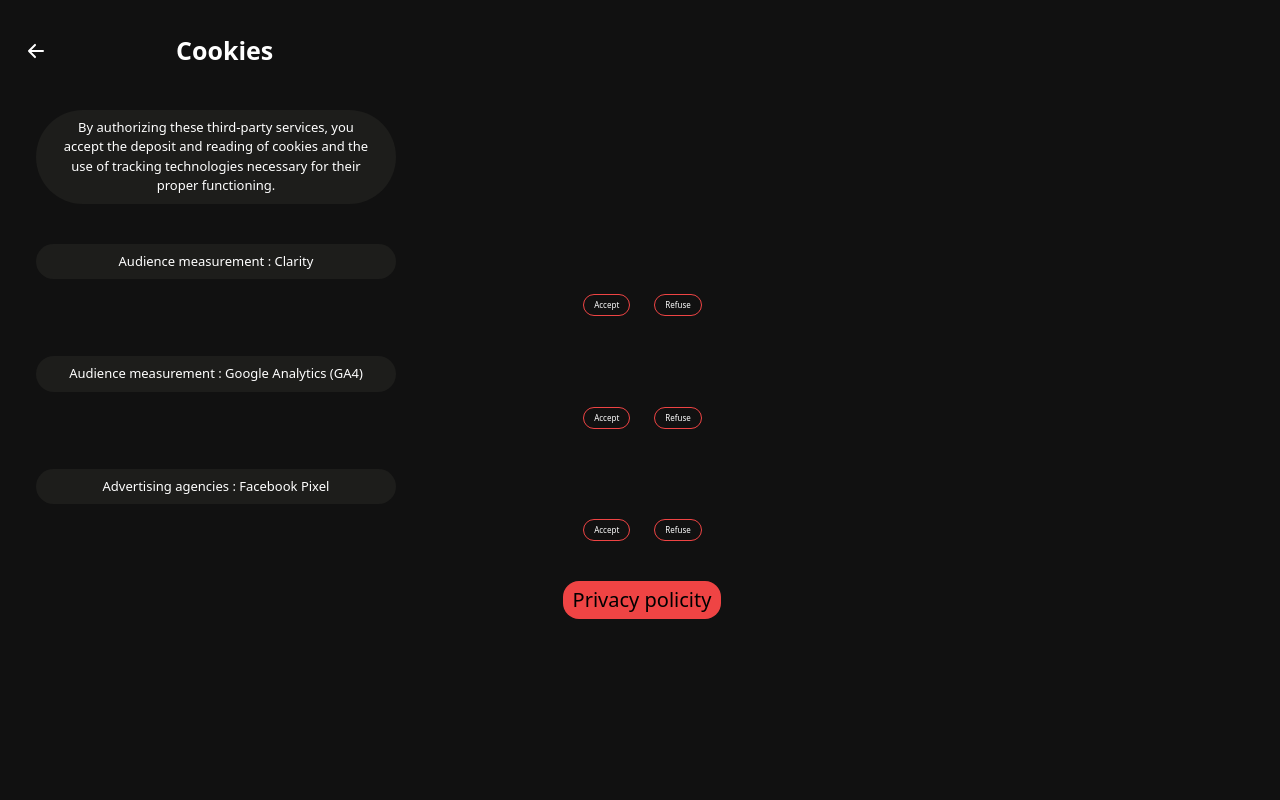
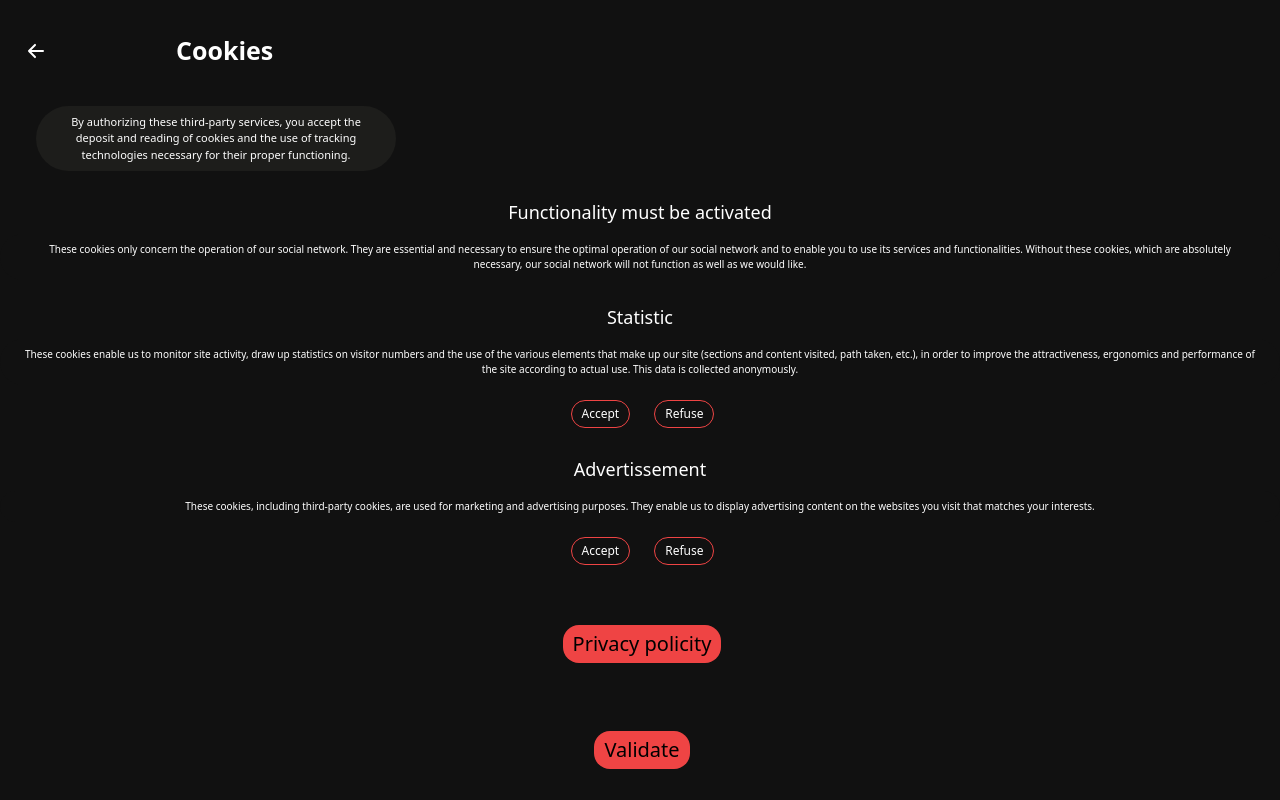
Before and after one commit to IceTeaPeche/yowl-pnpm, a Vue app in the folder vue-project/: page /cookieparameters in a window 1280 px wide. Built offline with nearby package versions, Linux system fonts and the light colour scheme.

Commit message:
[ADD] cookie parameters

```diff
--- a/vue-project/src/views/cookieparameters.vue
+++ b/vue-project/src/views/cookieparameters.vue
@@ -1,124 +1,94 @@
 <template>
-
-    <div class="flex mt-8" >
+    <div class="flex mt-8">
 
         <img class="ml-6 " src="../assets/Arrow_Left_MD.svg" alt="" @click="$router.push('/parameters')">
         <h1 class="text-white text-[25px] ml-32 font-bold ">Cookies</h1>
 
     </div>
 
-    <div class="w-[360px] text-white text-[13px] border-none rounded-full bg-custom-gray rounded-2xl  ml-9 mt-10 px-6 p-2 text-center ">By authorizing these third-party services, you accept the deposit and reading of cookies and the use of tracking technologies necessary for their proper functioning.</div>
+    <div
+        class="w-[360px] text-white text-[11px] border-none rounded-full bg-custom-gray rounded-2xl  ml-9 mt-9 px-6 p-2 text-center ">
+        By authorizing these third-party services, you accept the deposit and reading of cookies and the use of tracking
+        technologies necessary for their proper functioning.</div>
 
-    <div class="w-[360px] text-center text-white text-[13px] border-none rounded-full bg-custom-gray rounded-2xl  ml-9 mt-10 px-6 p-2  ">Audience measurement : Clarity</div>
+    <div class=" text-center text-white text-[18px] mt-7">Functionality must be activated</div>
+
+
+
+    <div class=" text-white text-[10px] border-none rounded-full mt-2 px-6 p-2 text-center "> These cookies only concern the
+        operation of our social network. They are essential and necessary to ensure the optimal operation of our social
+        network and to enable you to use its services and functionalities. Without these cookies, which are absolutely
+        necessary, our social network will not function as well as we would like.</div>
+
+
+    <div class=" text-center text-white text-[18px] mt-6">Statistic</div>
+
+    <div class=" text-white text-[10px] border-none rounded-full mt-2 px-6 p-2 text-center ">
+        These cookies enable us to monitor site activity, draw up statistics on visitor numbers and the use of the various
+        elements that make up our site (sections and content visited, path taken, etc.),
+        in order to improve the attractiveness, ergonomics and performance of the site according to actual use. This data is
+        collected anonymously.
+    </div>
+
 
     <div class="flex items-center justify-center ml-[70px]">
-
         <div class="mr-[65px] mt-[15px] flex">
-
-
             <button
-                :class="`rounded-2xl text-white cursor-pointer pl-2.5 pr-2.5 text-[8px] pt-1 pb-1 border border-red-500 mr-3 ${buttonState === 'accept' ? 'bg-red-500' : 'bg-grey-500'}`"
-                @click="buttonState = 'accept'"
-                type="button"
-            >
+                :class="`rounded-2xl text-white cursor-pointer pl-2.5 pr-2.5 text-[12px] pt-1 pb-1 border border-red-500 mr-3 ${buttonState2 === 1 ? 'bg-red-500' : 'bg-grey-500'}`"
+                @click="setCookieConsent1('buttonState2', 1)">
                 Accept
             </button>
-
             <button
-                :class="`rounded-2xl text-white cursor-pointer pl-2.5 pr-2.5 text-[8px] pt-1 pb-1 border border-red-500 ml-3 ${buttonState === 'refuse' ? 'bg-red-500' : 'bg-grey-500'}`"
-                @click="buttonState = 'refuse'"
-                type="button"
-            >
+                :class="`rounded-2xl text-white cursor-pointer pl-2.5 pr-2.5 text-[12px] pt-1 pb-1 border border-red-500 ml-3 ${buttonState2 === 0 ? 'bg-red-500' : 'bg-grey-500'}`"
+                @click="setCookieConsent2('buttonState2', 0)">
                 Refuse
             </button>
         </div>
+    </div>
 
+    <div class="text-center text-white text-[18px] mt-7">Advertissement</div>
+
+
+
+
+    <div class=" text-white text-[10px] border-none rounded-full mt-2 px-6 p-2 text-center ">
+        These cookies, including third-party cookies, are used for marketing and advertising purposes. They enable us to
+        display advertising content on the websites you visit that matches your interests.
     </div>
 
 
-    <div class="w-[360px] text-center text-white text-[13px] border-none rounded-full bg-custom-gray rounded-2xl  ml-9 mt-10 px-6 p-2  ">Audience measurement : Google Analytics (GA4)</div>
-
     <div class="flex items-center justify-center ml-[70px]">
-
         <div class="mr-[65px] mt-[15px] flex">
-
-
             <button
-                    :class="`rounded-2xl text-white cursor-pointer pl-2.5 pr-2.5 text-[8px] pt-1 pb-1 border border-red-500 mr-3 ${buttonState2 === 'accept' ? 'bg-red-500' : 'bg-grey-500'}`"
-                    @click="buttonState2 = 'accept'"
-                    type="button"
-                >
+                :class="`rounded-2xl text-white cursor-pointer pl-2.5 pr-2.5 text-[12px] pt-1 pb-1 border border-red-500 mr-3 ${buttonState3 === 1 ? 'bg-red-500' : 'bg-grey-500'}`"
+                @click="setCookieConsent3('buttonState3', 1)">
                 Accept
             </button>
-
             <button
-                    :class="`rounded-2xl text-white cursor-pointer pl-2.5 pr-2.5 text-[8px] pt-1 pb-1 border border-red-500 ml-3 ${buttonState2 === 'refuse' ? 'bg-red-500' : 'bg-grey-500'}`"
-                    @click="buttonState2 = 'refuse'"
-                    type="button"
-                >
+                :class="`rounded-2xl text-white cursor-pointer pl-2.5 pr-2.5 text-[12px] pt-1 pb-1 border border-red-500 ml-3 ${buttonState3 === 0 ? 'bg-red-500' : 'bg-grey-500'}`"
+                @click="setCookieConsent4('buttonState3', 0)">
                 Refuse
             </button>
         </div>
-
-        </div>
-
-
-        <div class="w-[360px] text-center text-white text-[13px] border-none rounded-full bg-custom-gray rounded-2xl  ml-9 mt-10 px-6 p-2  ">Advertising agencies : Facebook Pixel</div>
-
-        <div class="flex items-center justify-center ml-[70px]">
-
-            <div class="mr-[65px] mt-[15px] flex">
-
-
-                  <button
-                    :class="`rounded-2xl text-white cursor-pointer pl-2.5 pr-2.5 text-[8px] pt-1 pb-1 border border-red-500 mr-3 ${buttonState3 === 'accept' ? 'bg-red-500' : 'bg-grey-500'}`"
-                    @click="buttonState3 = 'accept'"
-                    type="button"
-                >
-                    Accept
-                </button>
-
-                <button
-                    :class="`rounded-2xl text-white cursor-pointer pl-2.5 pr-2.5 text-[8px] pt-1 pb-1 border border-red-500 ml-3 ${buttonState3 === 'refuse' ? 'bg-red-500' : 'bg-grey-500'}`"
-                    @click="buttonState3 = 'refuse'"
-                    type="button"
-                >
-                    Refuse
-                </button>
-            </div>
-
     </div>
 
 
 
 
-
-        <div class="flex items-center justify-center">
-        <button
-            class="rounded-2xl cursor-pointer pl-2.5 pr-2.5 text-[20px] pt-1 pb-1 bg-red-500 ml-1 text-align mt-10"
-            type="button" @click="$router.push('/privacy')"
-        >
+    <div class="flex items-center justify-center mt-5">
+        <button class="rounded-2xl cursor-pointer pl-2.5 pr-2.5 text-[20px] pt-1 pb-1 bg-red-500 ml-1 text-align mt-10"
+            type="button" @click="$router.push('/privacyparameters')">
             Privacy policity
         </button>
     </div>
 
 
-
-
-
-
-
-
-
-
-
-
-
-
-
-
-
-
+    <div class="flex items-center justify-center mt-7">
+        <button class="rounded-2xl cursor-pointer pl-2.5 pr-2.5 text-[20px] pt-1 pb-1 bg-red-500 ml-1 text-align mt-10"
+            type="button" @click="$router.push('/parameters')">
+            Validate
+        </button>
+    </div>
 </template>
 
 
@@ -128,10 +98,52 @@
 export default {
     data() {
         return {
-            buttonState: null,
-            buttonState2: null,
-            buttonState3: null,
+            // Initialiser buttonState2 et buttonState3 avec les valeurs stockées ou null si non définies
+            buttonState2: localStorage.getItem('buttonState2') ? parseInt(localStorage.getItem('buttonState2')) : null,
+            buttonState3: localStorage.getItem('buttonState3') ? parseInt(localStorage.getItem('buttonState3')) : null,
         };
+    },
+
+    methods: {
+        setCookieConsent1(stateName, value) {
+            this.updateStateAndLocalStorage(stateName, value);
+            this.updateBackend('Statistic', value); // Mettez à jour selon votre clé
+        },
+
+        setCookieConsent2(stateName, value) {
+            this.updateStateAndLocalStorage(stateName, value);
+            this.updateBackend('Statistic', value); // Mettez à jour selon votre clé
+        },
+
+        setCookieConsent3(stateName, value) {
+            this.updateStateAndLocalStorage(stateName, value);
+            this.updateBackend('Advertissement', value); // Mettez à jour selon votre clé
+        },
+
+        setCookieConsent4(stateName, value) {
+            this.updateStateAndLocalStorage(stateName, value);
+            this.updateBackend('Advertissement', value); // Mettez à jour selon votre clé
+        },
+
+        updateStateAndLocalStorage(stateName, value) {
+            this[stateName] = value;
+            localStorage.setItem(stateName, value);
+        },
+
+        updateBackend(key, value) {
+            // Utilisez key et value pour construire votre payload correctement
+            fetch(`http://localhost:1337/api/cookies/19`, {
+                method: 'PUT',
+                headers: {
+                    'Content-Type': 'application/json'
+                },
+                body: JSON.stringify({
+                    "data": {
+                        [key]: value,
+                    }
+                })
+            }).catch(error => console.error('Erreur lors de la mise à jour backend:', error));
+        },
     },
 };
 
@@ -139,7 +151,5 @@ export default {
 
 
 
-<style scoped>
 
-
-</style>
+<style scoped></style>
```
Also changed, not shown: 1 other file (tests, documents, lock files or other folders). Lines whose indentation alone changed are shown as unchanged.
